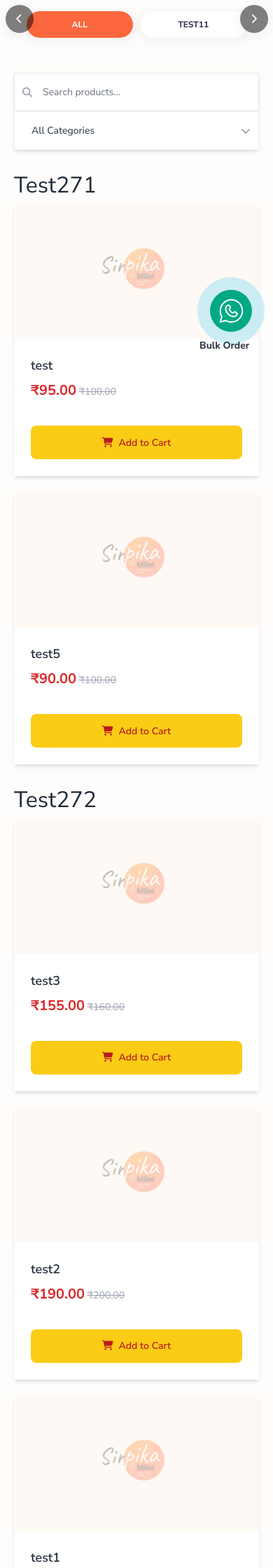
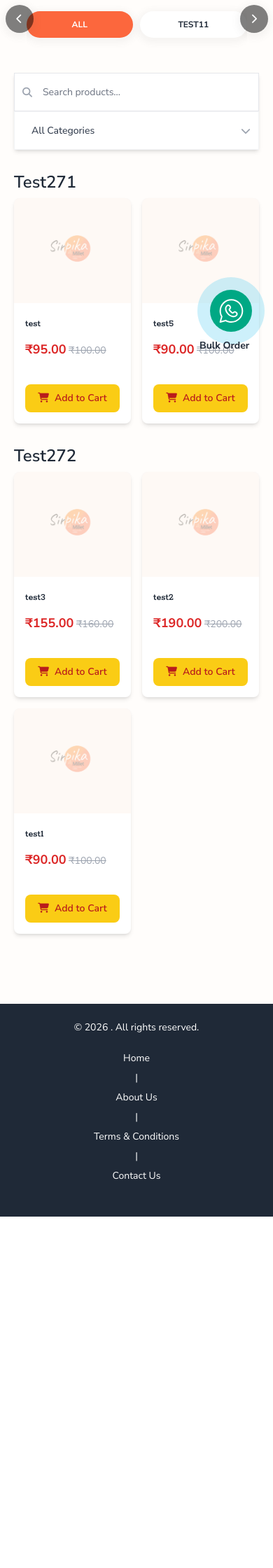
Before and after one commit to govind2988/ecomsirpika, a PHP site: page /sirpika/products.php in a window 390 px wide. Shown: the part 330-2570 px from the top of the page at 70% size. After the commit the page ends 2068 px from the top, so only its background shows below. Run offline with PHP 8.4, Linux system fonts and the light colour scheme; data comes from the database, SQL or seed files in the repository; some libraries are stand-ins or nearby versions.

Commit message:
UI changes

```diff
--- a/assets/css/custom.css
+++ b/assets/css/custom.css
@@ -202,6 +202,7 @@
 
 .trendingProducts .item img{
    width: 100%;
+   border-radius: 16px;
 }
 
 h1.head{
@@ -247,6 +248,7 @@
 
 .products-section .left img{
    width: 100%;
+   border-radius: 16px;
 }
 
 .btn-primary{
@@ -269,9 +271,14 @@
 .productList .item{
    display: flex;
    flex-direction: column;
-
+  border-radius: 8px;
    margin-bottom: 20px;
 }
+
+.productGrid .item{
+   border-radius: 8px;
+}
+
 
 .productList .item .content{
    padding: 20px 10px;
@@ -560,8 +567,9 @@
    justify-content: center;
    background: #fff;
    border: 1px solid #1ABC9C;
-   padding: 2rem;
+   padding: 1rem;
    border-radius: 0.5rem;
+   gap: 1rem;
 }
 
 .contact-section .contact-information .contact-address {
@@ -660,7 +668,7 @@
 
 .contact-map iframe{
    width: 100%;
-   height: 200px;
+   height: 250px;
 }
 
 .contact-information{
@@ -728,7 +736,7 @@
 
 .whatsAppOrder {
    position: fixed;
-   right: 70px;
+   right: 30px;
    bottom: 100px;
    border-radius: 50%;
    z-index: 99;
@@ -1057,7 +1065,7 @@
  /* Go to Top Button Styling */
   .goToTopBtn {
     position: fixed;
-    bottom: 30px;
+    bottom: 0px;
     right: 30px;
     width: 50px;
     height: 50px;
@@ -1140,6 +1148,7 @@
   }
 .about-content{
    padding-top: 20px;
+   margin: 0;
 }
 
 
@@ -1192,3 +1201,15 @@
         border-radius:10px;
         margin-top:20px;
     }
+
+    .category-section{
+      padding: 0 24px;
+    }
+
+    .productGrid .content h2{
+      font-family: "Rokkitt", serif;
+    }
+
+    .quantityControls{
+      margin-top: auto;
+    }
--- a/assets/css/responsive.css
+++ b/assets/css/responsive.css
@@ -288,6 +288,9 @@
         right: 30px;
         bottom: 40px;
     }
+    .category-section{
+        padding: 0;
+    }
 }
 
 @media only screen and (max-width: 640px) {
@@ -355,6 +358,31 @@
     .categoryMenu.owl-carousel .owl-nav button.owl-next{
         margin-right: -40px;
     }
+    .addToCartBtn{
+        padding:4px !important;
+        height: 2.5rem !important;
+    }
+
+   .productGrid  .content {
+        padding: 1rem !important;
+    }
+    .cathead{
+        font-size: 24px;
+        font-weight: 600;
+    }
+
+   .productGrid .shineEffect{
+        height: 150px;
+    }
+   .productGrid .text-lg{
+        font-size: 14px;
+    }
+    .productGrid .text-xl{
+        font-size: 18px;
+    }
+    .productGrid {
+        gap: 16px !important;
+    }
 }
 
 
--- a/public/products.php
+++ b/public/products.php
@@ -90,7 +90,7 @@
                     <h2 class="cathead"><?= htmlspecialchars($categoryName) ?></h2>
                 </div>
 
-                <div class="productGrid grid grid-cols-1 sm:grid-cols-2 md:grid-cols-3 lg:grid-cols-4 xl:grid-cols-5 gap-4 sm:gap-5 lg:gap-6">
+                <div class="productGrid grid grid-cols-2 sm:grid-cols-2 md:grid-cols-3 lg:grid-cols-4 xl:grid-cols-5 gap-4 sm:gap-5 lg:gap-6">
                     <?php while ($row = $productQuery->fetch_assoc()):
                         $rrp = (float)$row['rrp_price'];
                         $sale = (float)$row['sale_price'];
@@ -120,7 +120,7 @@
                                 </figure>
                             </div>
 
-                            <div class="content p-4 flex flex-col flex-grow">
+                            <div class="content p-3 flex flex-col flex-grow">
                                 <h2 class="text-lg font-semibold text-gray-800 mb-2"><?= htmlspecialchars($row['name']) ?></h2>
 
                                 <?php if (!empty($row['description'])): ?>
@@ -225,7 +225,7 @@
   /* Go to Top Button Styling */
   .goToTopBtn {
     position: fixed;
-    bottom: 30px;
+    bottom: 10px;
     right: 30px;
     width: 50px;
     height: 50px;
```
Also changed, not shown: public/contact.php (+9 -0 lines), public/info.php (+11 -2 lines), assets/images/placeholder.png.
